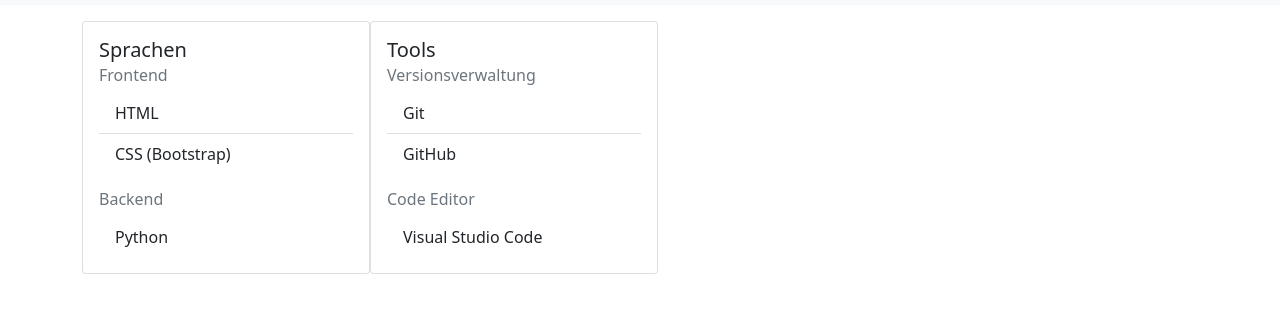
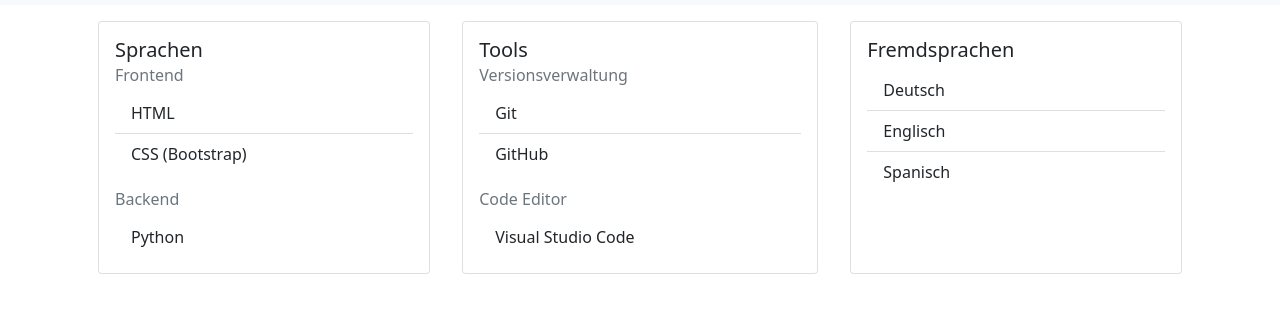
Before and after one commit to GeMoeck/website, a plain HTML site: page skills.html in a window 1280 px wide. Shown: the part 51-364 px from the top of the page. Drawn offline with nearby package versions, Linux system fonts and the light colour scheme.

Commit message:
updated cards

```diff
--- a/skills.html
+++ b/skills.html
@@ -33,8 +33,8 @@
         </div>
     </nav>
 
-    <div class="container d-flex mt-3">
-        <div class="card" style="width: 18rem;">
+    <div class="container d-flex flex-md-row flex-column">
+        <div class="card flex-fill m-3">
             <div class="card-body">
                 <h5 class="card-title">Sprachen</h5>
                 <h6 class="card-subtitle mb-2 text-muted">Frontend</h6>
@@ -48,7 +48,7 @@
                 </ul>
             </div>
         </div>
-        <div class="card" style="width: 18rem;">
+        <div class="card m-3 flex-fill">
             <div class="card-body">
                 <h5 class="card-title">Tools</h5>
                 <h6 class="card-subtitle mb-2 text-muted">Versionsverwaltung</h6>
@@ -62,6 +62,16 @@
                 </ul>
             </div>
         </div>
+        <div class="card m-3 flex-fill">
+            <div class="card-body">
+                <h5 class="card-title">Fremdsprachen</h5>
+                <ul class="list-group list-group-flush">
+                    <li class="list-group-item">Deutsch</li>
+                    <li class="list-group-item">Englisch</li>
+                    <li class="list-group-item">Spanisch</li>
+                </ul>
+            </div>
+        </div>
     </div>
 </body>
 
```
